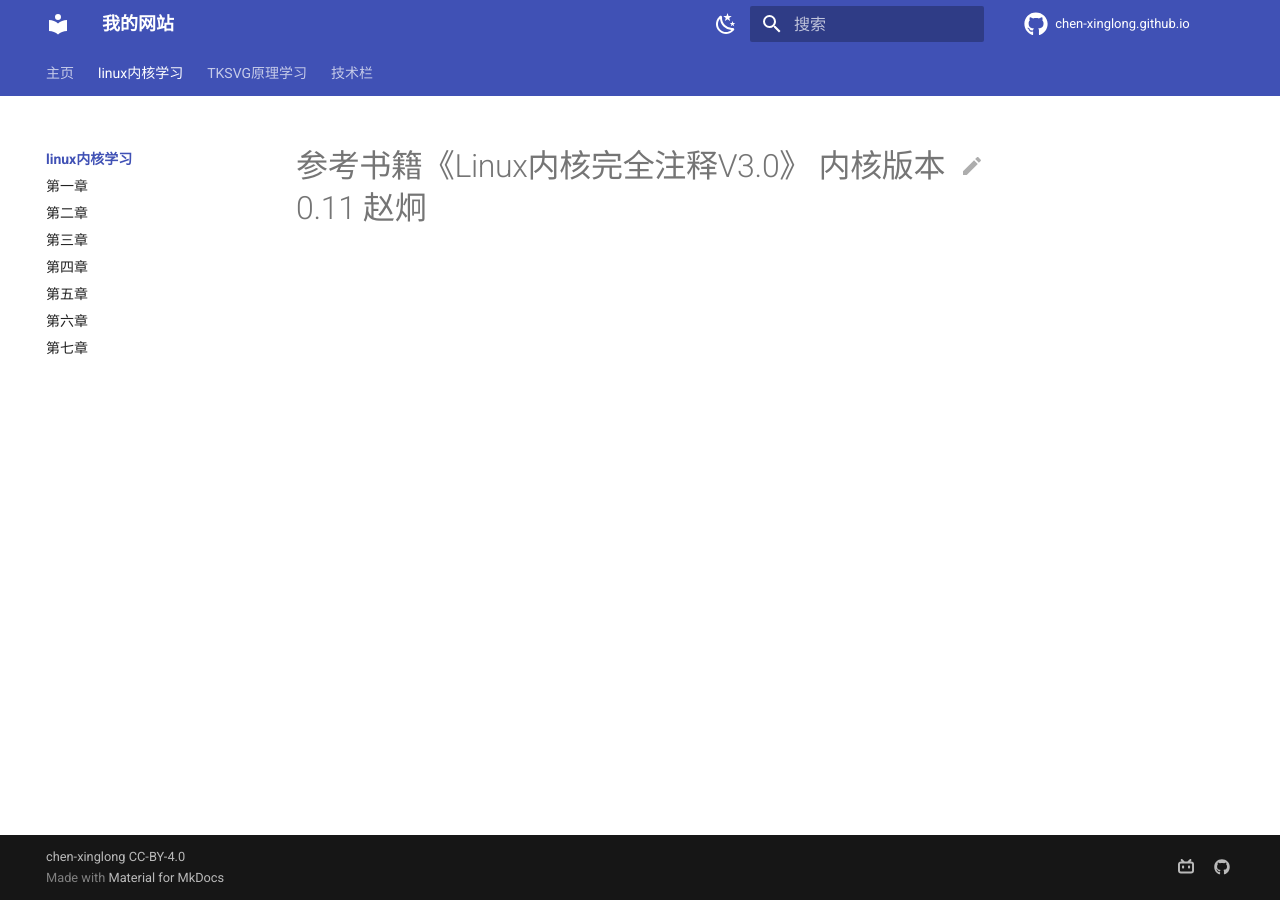
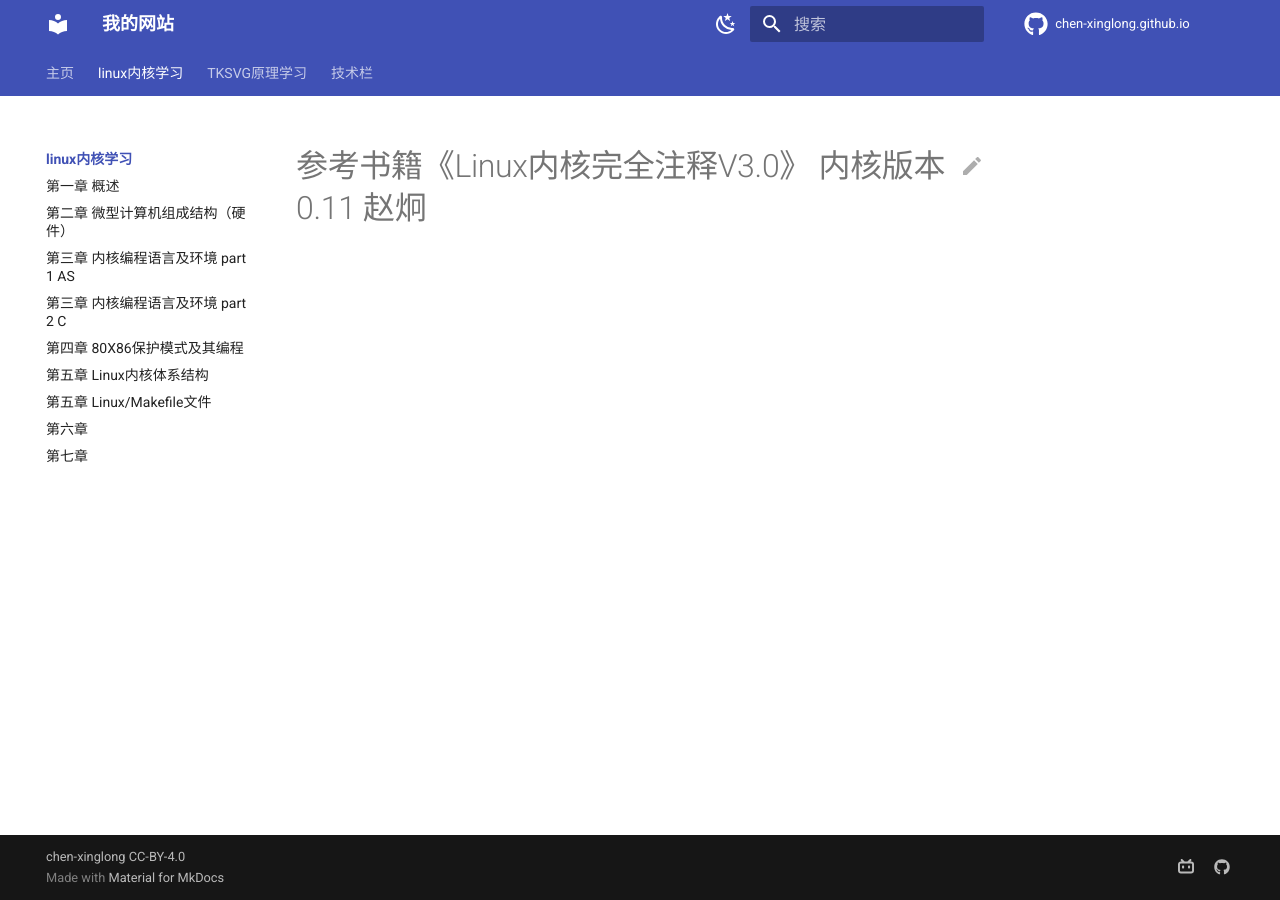
Before and after one commit to chen-xinglong/chen-xinglong.github.io, an MkDocs documentation site: the page built from docs/linux011/index.md, in a window 1280 px wide. Built offline with MkDocs 1.6.1 and Material for MkDocs 9.7.7, drawn with Linux system fonts in a browser that asks for light colours; comment, search, counter and statistics services are not loaded.

Commit message:
remake mkdocs.yml

```diff
--- a/mkdocs.yml
+++ b/mkdocs.yml
@@ -9,11 +9,13 @@ nav:
       - index.md
   - linux内核学习:
       - linux011/index.md
-      - 第一章: linux011/p1.md
-      - 第二章: linux011/p2.md
-      - 第三章: linux011/p3.md
-      - 第四章: linux011/p4.md
-      - 第五章: linux011/p5.md
+      - 第一章 概述: linux011/p1.md
+      - 第二章 微型计算机组成结构（硬件）: linux011/p2.md
+      - 第三章 内核编程语言及环境 part 1 AS: linux011/p3-as.md
+      - 第三章 内核编程语言及环境 part 2 C: linux011/p3-c.md
+      - 第四章 80X86保护模式及其编程: linux011/p4.md
+      - 第五章 Linux内核体系结构: linux011/p5.md
+      - 第五章 Linux/Makefile文件: linux011/p5-12.md
       - 第六章: linux011/p6.md
       - 第七章: linux011/p7.md
   - TKSVG原理学习:
@@ -32,8 +34,8 @@ nav:
           - 6.如何在VMware虚拟机中手动安装VMware tools: remake/techblog/software/ubuntu-vmware-tools.md
       - linux内核完全注释:
           - 1.问题集: remake/linux-kurnul-0.11/Qs.md
-      - 读书笔记:
-          - 马克思恩格斯选集: remake/booknotes/SelectedWorksOfMarxAndEngels-Part1.md
+      #- 读书笔记:
+      #   - 马克思恩格斯选集: remake/booknotes/SelectedWorksOfMarxAndEngels-Part1.md
       - 崩坏三:
           - 爱莉希雅: remake/BH3page/elysia.md
           - 布洛妮娅: remake/BH3page/bronya.md
@@ -43,17 +45,17 @@ nav:
           - 希儿: remake/BH3page/seele.md
           - 丽塔: remake/BH3page/lita.md
           - 其他: remake/BH3page/others.md
-      - 技术书籍（正在读）:
-          - remake/techbooks/dianlujichu6th.md
-      - 语言文字:
-          - 说文解字:
-             - remake/shuowen/index.md
+      #- 技术书籍（正在读）:
+      #    - remake/techbooks/dianlujichu6th.md
+      #- 语言文字:
+      #    - 说文解字:
+      #       - remake/shuowen/index.md
       - 其他:
           - Markdown基础语法: remake/others/MarkdownLearn1.md
           - Markdown扩展语法: remake/others/MarkdownLearn2.md
-          - 动漫回忆录:
-             - remake/anime/index.md
-          - 测试用: remake/test/test.md
+          #- 动漫回忆录:
+          #   - remake/anime/index.md
+          #- 测试用: remake/test/test.md
 # [UI]
 ## [Top]
 theme:
```
